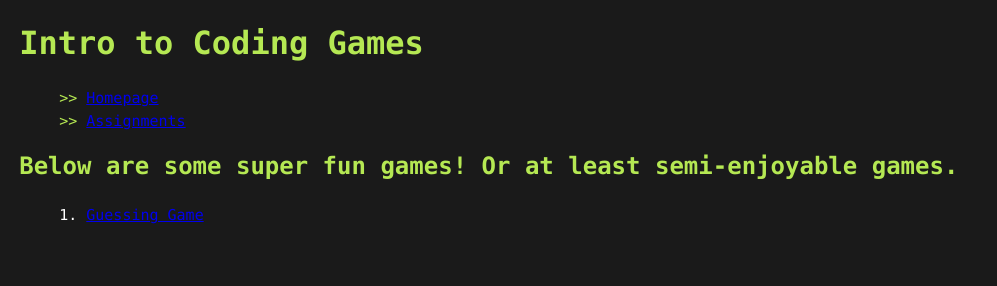
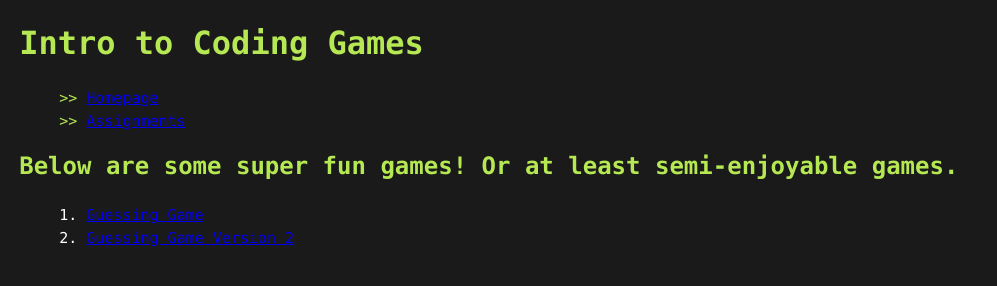
Before and after one commit to dlg-coding/conditionals, a plain HTML site: page games.html in a window 1280 px wide. Shown: the whole page, without its empty margins (0-997 px from the left). Drawn offline with nearby package versions, Linux system fonts and the light colour scheme.

Commit message:
Add files via upload

```diff
--- a/games.html
+++ b/games.html
@@ -13,5 +13,7 @@
     <h2>Below are some super fun games! Or at least semi-enjoyable games.</h2>
     <ol>
         <li><a href="games/guessing_game.html">Guessing Game</a></li>
+        <li><a href="games/guessing_gameV2.html">Guessing Game Version 2</a></li>
+
     </ol>
 </body>
```
